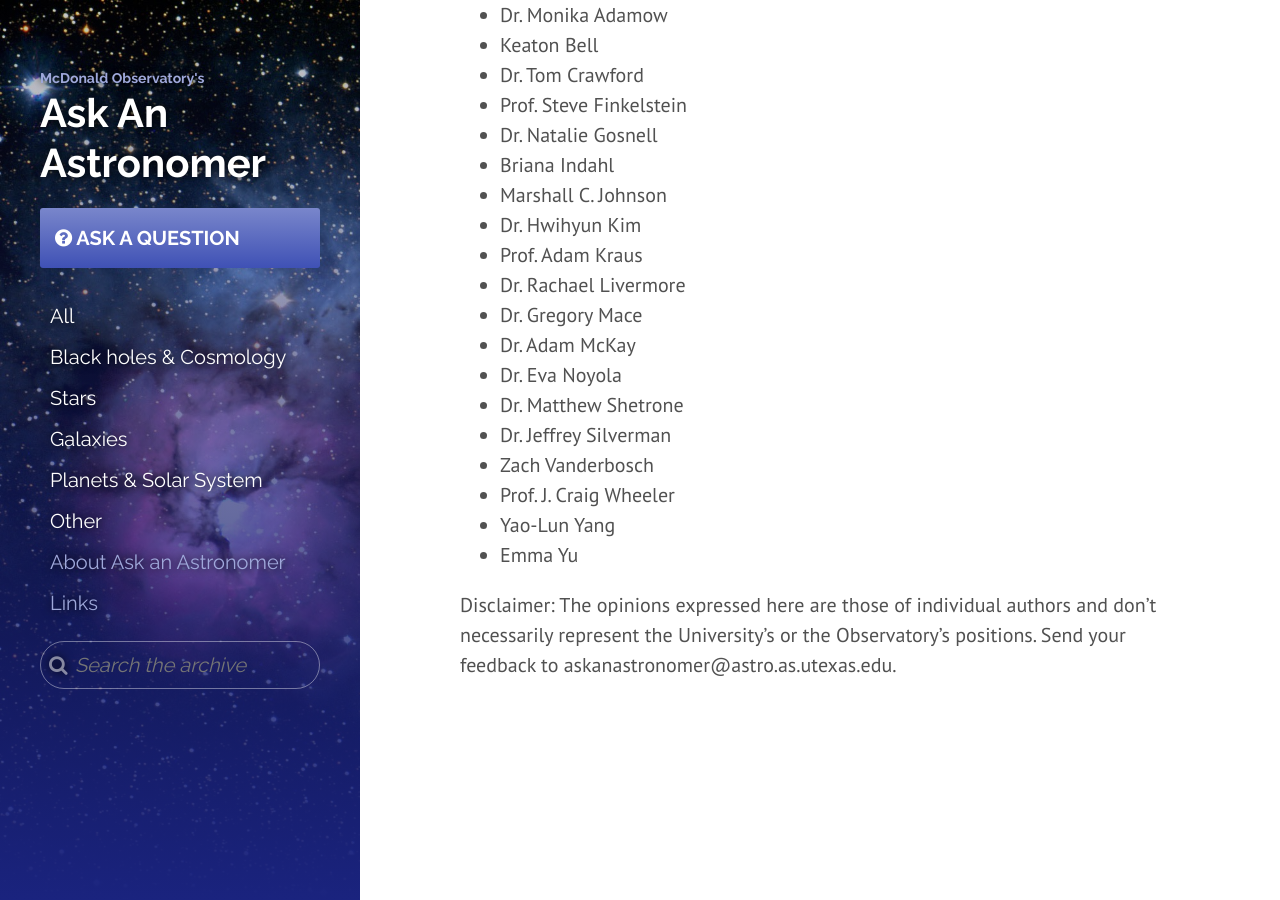
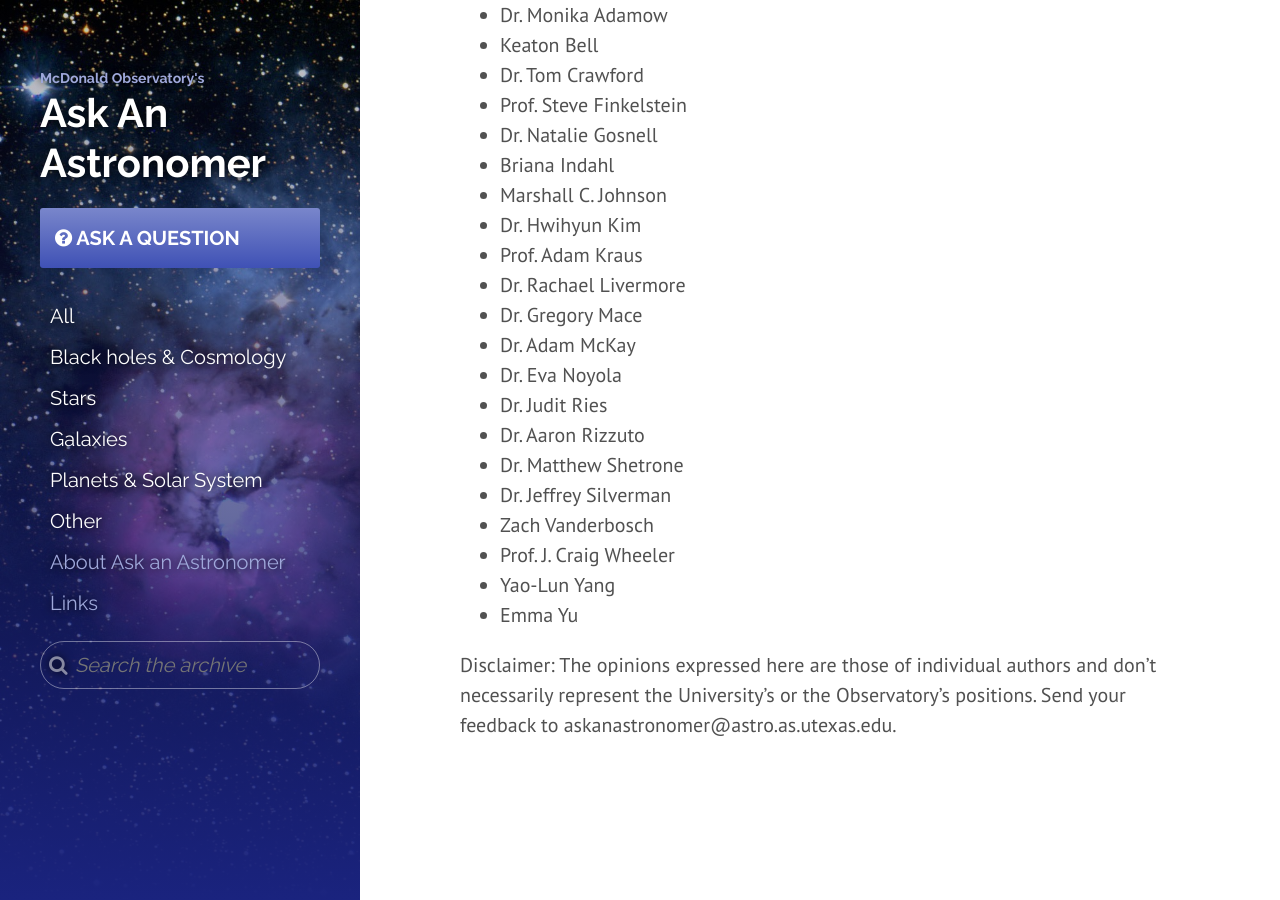
Before and after one commit to askanastronomer/askanastronomer.github.io, a Jekyll site: the page built from about.md, in a window 1280 px wide and 900 px high, scrolled down 598 px. Built offline with Jekyll 4.4.1, drawn with Linux system fonts in a browser that asks for light colours; nearby versions of some CDN libraries.

Commit message:
Added new team members

```diff
--- a/about.md
+++ b/about.md
@@ -23,6 +23,8 @@ title: About Us
 * Dr. Gregory Mace
 * Dr. Adam McKay
 * Dr. Eva Noyola
+* Dr. Judit Ries
+* Dr. Aaron Rizzuto
 * Dr. Matthew Shetrone
 * Dr. Jeffrey Silverman
 * Zach Vanderbosch
```
